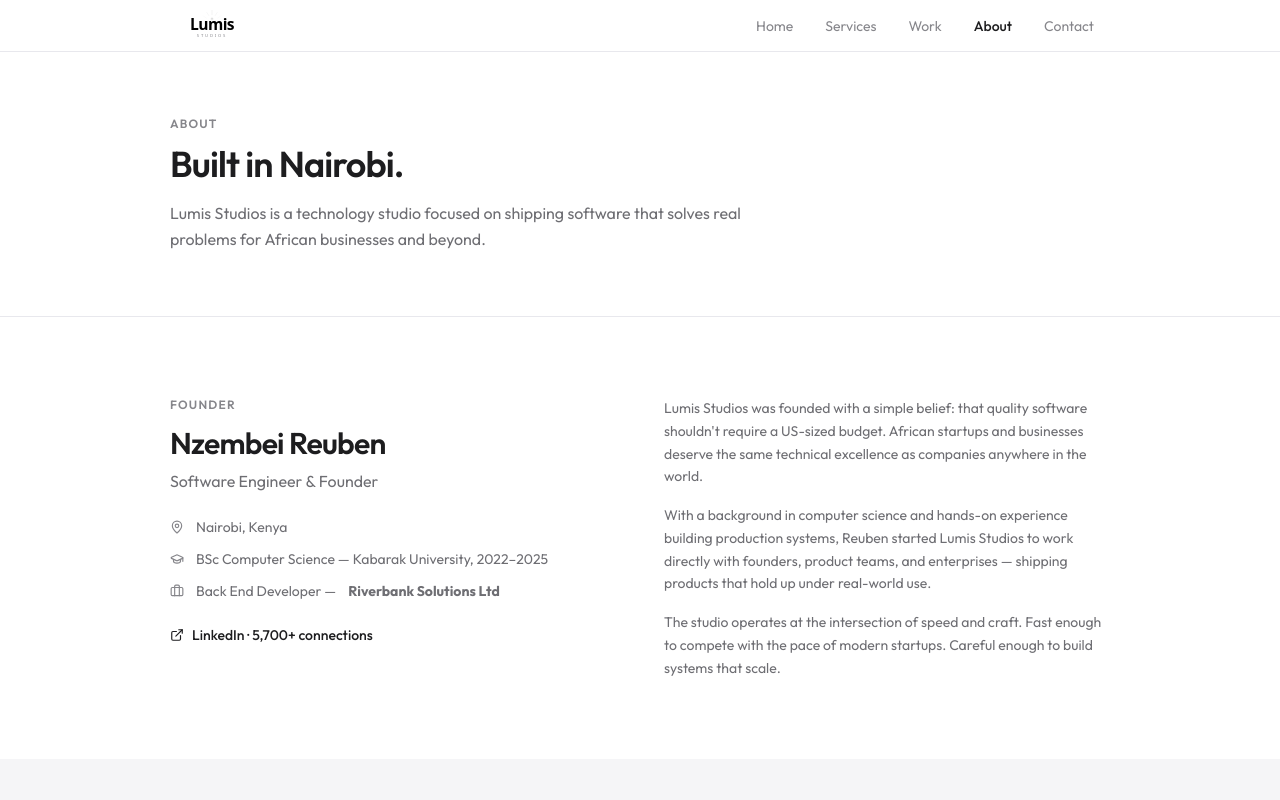
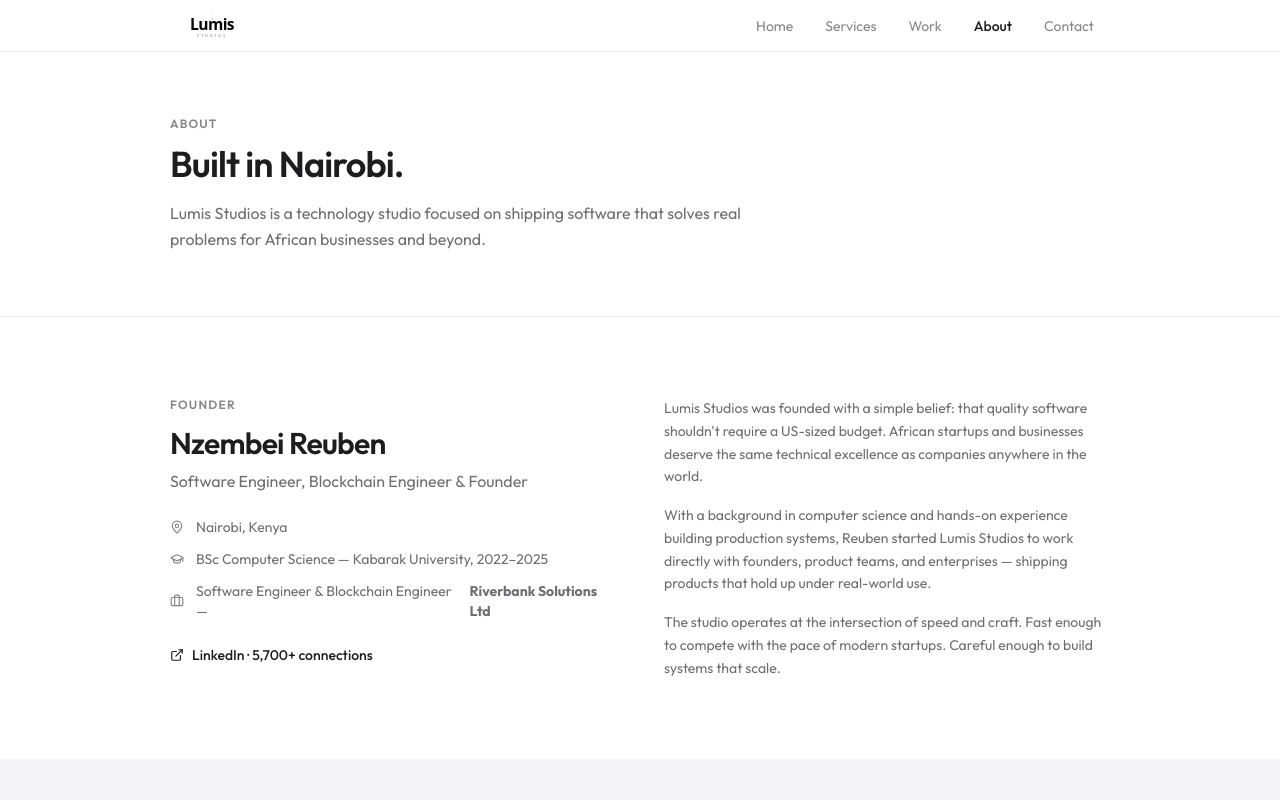
Before and after one commit to RichardNzembei/lumis-studios, a Next.js app: page /about in a window 1280 px wide. Shown: the top 800 px of the page. Built offline with nearby package versions, Linux system fonts and the light colour scheme.

Commit message:
update founder role to Software Engineer & Blockchain Engineer

```diff
--- a/app/about/page.tsx
+++ b/app/about/page.tsx
@@ -70,7 +70,7 @@
               <h2 className="mt-3 text-3xl font-semibold tracking-tight text-gray-800">
                 Nzembei Reuben
               </h2>
-              <p className="mt-2 text-base text-gray-600">Software Engineer & Founder</p>
+              <p className="mt-2 text-base text-gray-600">Software Engineer, Blockchain Engineer & Founder</p>
 
               <ul className="mt-6 flex flex-col gap-3">
                 <li className="flex items-center gap-3 text-sm text-gray-600">
@@ -83,7 +83,7 @@
                 </li>
                 <li className="flex items-center gap-3 text-sm text-gray-600">
                   <Briefcase size={14} className="shrink-0 text-gray-400" />
-                  Back End Developer — <strong>Riverbank Solutions Ltd</strong>
+                  Software Engineer & Blockchain Engineer — <strong>Riverbank Solutions Ltd</strong>
                 </li>
               </ul>
 
```
